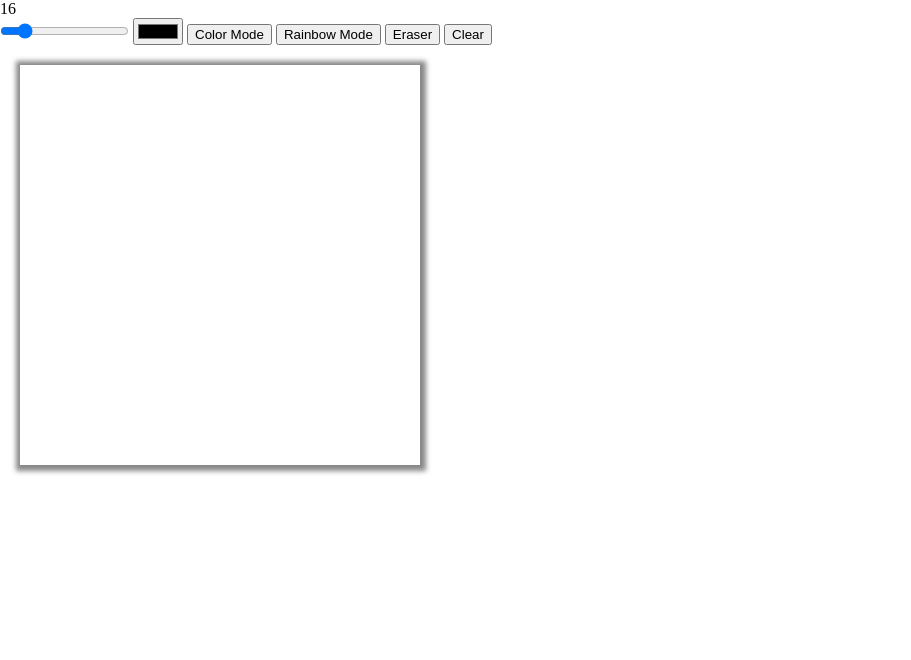
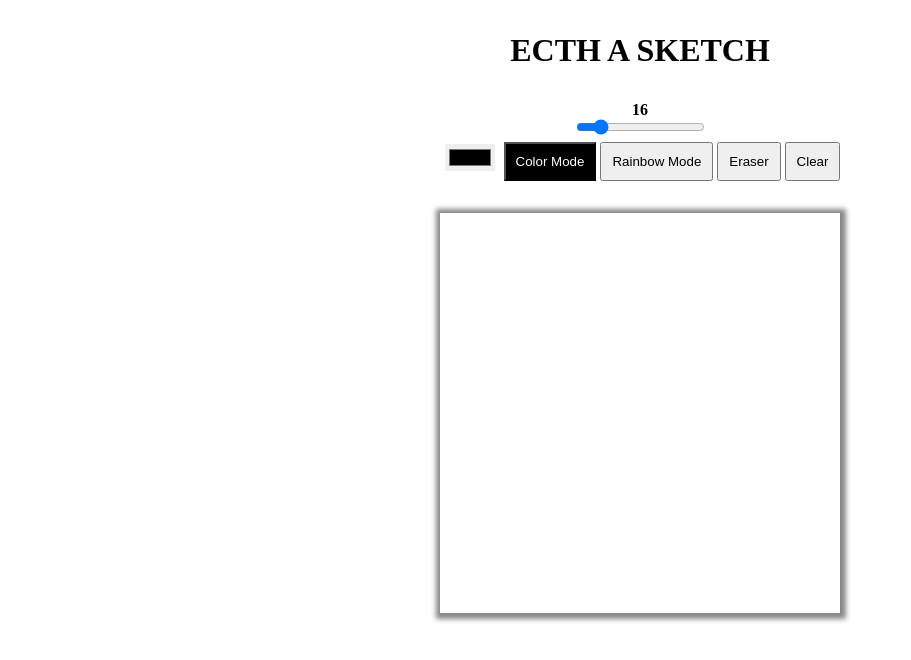
Before and after one commit to LIBERCOSOFT/m-ecth-a-sketch, a plain HTML site: page index.html in a window 1280 px wide. Both pictures are taken after a click on the button "Color Mode". Shown: the whole page, without its empty margins (0-911 px from the left). Drawn offline with Linux system fonts and the light colour scheme.

Commit message:
add styles

```diff
--- a/index.html
+++ b/index.html
@@ -9,6 +9,8 @@
   </head>
   <body>
     <div id="controls__container">
+      <h1>ECTH A SKETCH</h1>
+      <div>
         <p id="grid__number"></p>
         <input
           type="range"
@@ -18,6 +20,7 @@
           max="100"
           onchange="gridInput()"
         />
+      </div>
       <input
         type="color"
         value="#000"
@@ -26,7 +29,7 @@
       />
       <button id="color__button" onclick="colorInput()">Color Mode</button>
       <button id="rainbow__button" onclick="rainbowMode()">Rainbow Mode</button>
-      <button id="clear__button" onclick="eraseInput()">Eraser</button>
+      <button id="erase__button" onclick="eraseInput()">Eraser</button>
       <button id="clear__button" onclick="clearInput()">Clear</button>
     </div>
     <div id="grid__container"></div>
--- a/script.js
+++ b/script.js
@@ -55,6 +55,8 @@ let createGrid = (gridNum) => {
     })
   }
   document.getElementById('grid__number').innerHTML = gridNum
+  document.getElementById('color__button').style.backgroundColor = '#000'
+  document.getElementById('color__button').style.color = '#fff'
 }
 
 createGrid(givenRC)
@@ -69,10 +71,22 @@ let gridInput = () => {
 let colorInput = () => {
   givenColor = document.getElementById('color__value').value
   rainbowSwitch = false
+  document.getElementById('erase__button').style.backgroundColor = ''
+  document.getElementById('erase__button').style.color = ''
+  document.getElementById('color__button').style.backgroundColor = '#000'
+  document.getElementById('color__button').style.color = '#fff'
+  document.getElementById('rainbow__button').style.backgroundColor = ''
+  document.getElementById('rainbow__button').style.color = ''
 }
 let eraseInput = () => {
   givenColor = '#fff'
   rainbowSwitch = false
+  document.getElementById('erase__button').style.backgroundColor = '#000'
+  document.getElementById('erase__button').style.color = '#fff'
+  document.getElementById('color__button').style.backgroundColor = ''
+  document.getElementById('color__button').style.color = ''
+  document.getElementById('rainbow__button').style.backgroundColor = ''
+  document.getElementById('rainbow__button').style.color = ''
 }
 
 let clearInput = () => {
@@ -85,4 +99,10 @@ let clearInput = () => {
 
 let rainbowMode = () => {
   rainbowSwitch = true
+  document.getElementById('erase__button').style.backgroundColor = ''
+  document.getElementById('erase__button').style.color = ''
+  document.getElementById('color__button').style.backgroundColor = ''
+  document.getElementById('color__button').style.color = ''
+  document.getElementById('rainbow__button').style.backgroundColor = '#000'
+  document.getElementById('rainbow__button').style.color = '#fff'
 }
--- a/styles.css
+++ b/styles.css
@@ -3,13 +3,37 @@
   margin: 0;
 }
 
+h1 {
+  margin-bottom: 2rem;
+}
+
 #grid__container {
-  margin: 20px;
+  margin: auto;
+  width: 100%;
   height: 400px;
   max-width: 400px;
   box-shadow: 1px 1px 5px 5px #888888;
 }
 
+#controls__container {
+  text-align: center;
+  margin-top: 2em;
+  margin-bottom: 2em;
+}
+
+button {
+  padding: 10px;
+}
+
+#grid__number {
+  font-weight: bold;
+}
+
+#color__value {
+  border: none;
+  margin: 5px;
+}
+
 #grid__container > .col__div {
   display: flex;
 }
```
Lines whose indentation alone changed are shown as unchanged.
